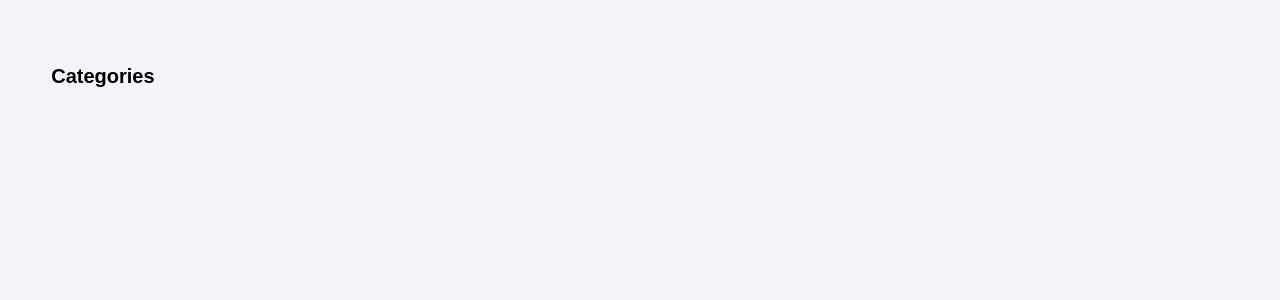
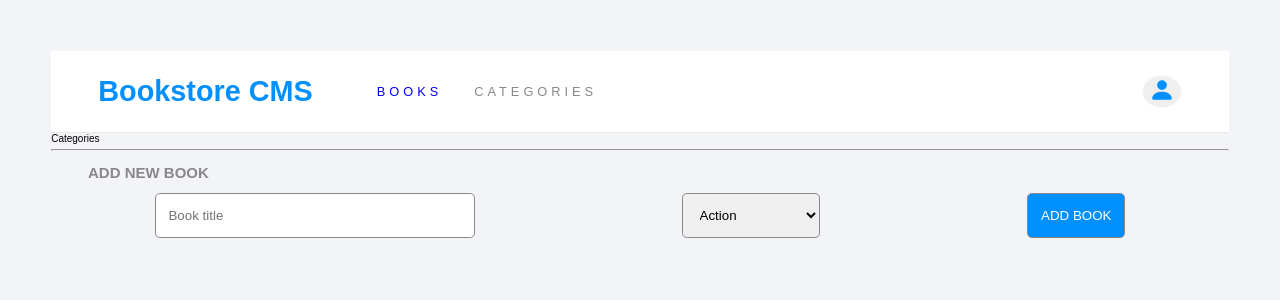
Before and after one commit to J-C-S-V/bookstore, a React (Create React App) app: page /categories in a window 1280 px wide. Shown: the top 300 px of the page. Built offline with nearby package versions, Linux system fonts and the light colour scheme.

Commit message:
Fix categories route

```diff
--- a/src/components/Categories.jsx
+++ b/src/components/Categories.jsx
@@ -1,9 +1,14 @@
 // import { Routes, Route } from 'react-router-dom';
+import Navbar from './Navbar';
+import Form from './Form';
 
 function Categories() {
   return (
-    <div>
-      <h1>Categories</h1>
+    <div className="home">
+      <Navbar />
+      <div>Categories</div>
+      <hr />
+      <Form />
     </div>
   );
 }
--- a/src/components/Navbar.jsx
+++ b/src/components/Navbar.jsx
@@ -9,12 +9,12 @@ function Navbar() {
       </a>
       <ul className="navbar__ul">
         <li className="navbar__li-1">
-          <a className="navbar__book" href="https://google.com">
+          <a className="navbar__book" href="/">
             BOOKS
           </a>
         </li>
         <li className="navbar__li-2">
-          <a className="navbar__categories" href="https://google.com">
+          <a className="navbar__categories" href="/categories">
             CATEGORIES
           </a>
         </li>
```
